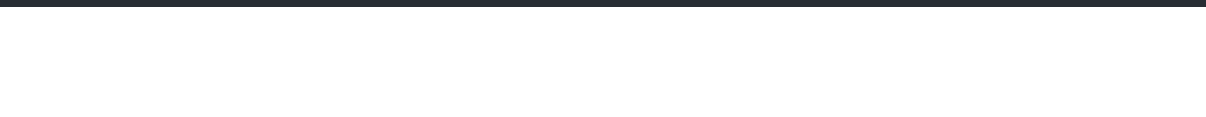
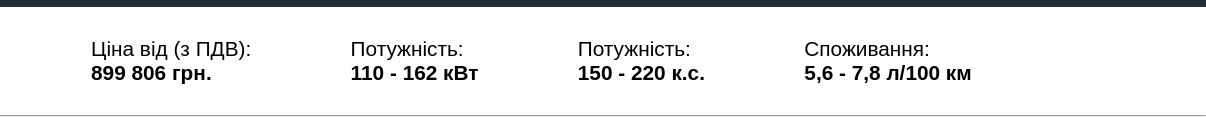
Before and after one commit to Ace-Red/LAB3SAKUNNIKITAIP92, a plain HTML site: page index.html in a window 1280 px wide. Shown: the part 782-899 px from the top of the page, 74-1280 px from the left. Before the commit the page ends 800 px from the top, so only its background shows below. Drawn offline with Linux system fonts and the light colour scheme.

Commit message:
new information

```diff
--- a/index.html
+++ b/index.html
@@ -22,9 +22,34 @@
         </ul>
     </nav>
 </header>
-<h1>
+<div class="info-about-price">
+    <div class="it">
+        <p class="name-id">Ціна від (з ПДВ):</p>
+        <span class="name-detail">
+                899 806 грн.
+            </span>
+    </div>
+    <div class="it">
+        <p class="name-id">Потужність:</p>
+        <span class="name-detail">
+                110 - 162 кВт
+            </span>
+    </div>
+    <div class="it">
+        <p class="name-id">Потужність:</p>
+        <span class="name-detail">
+                150 - 220 к.с.
+            </span>
+    </div>
+    <div class="it">
+        <p class="name-id">Споживання:</p>
+        <span class="name-detail">
+                5,6 - 7,8 л/100 км
+            </span>
+    </div>
+</div>
+<hr>
 
-</h1>
 <script src ="script.js"></script>
 </body>
 </html>
--- a/styles.css
+++ b/styles.css
@@ -73,3 +73,23 @@ header li:hover {
     cursor: pointer;
     text-decoration: underline;
 }
+.info-about-price {
+    margin: 15px 150px;
+    display: flex;
+    flex-direction: row;
+    flex-wrap: nowrap;
+    justify-content: center;
+}
+.info-about-price .it {
+    margin: 15px 15px;
+    flex-grow: 1; }
+
+.name-id {
+
+    font-size: 1.3em;
+}
+.name-detail {
+    text-align: center;
+    font-size: 1.3em;
+    font-weight: bold;
+}
```
